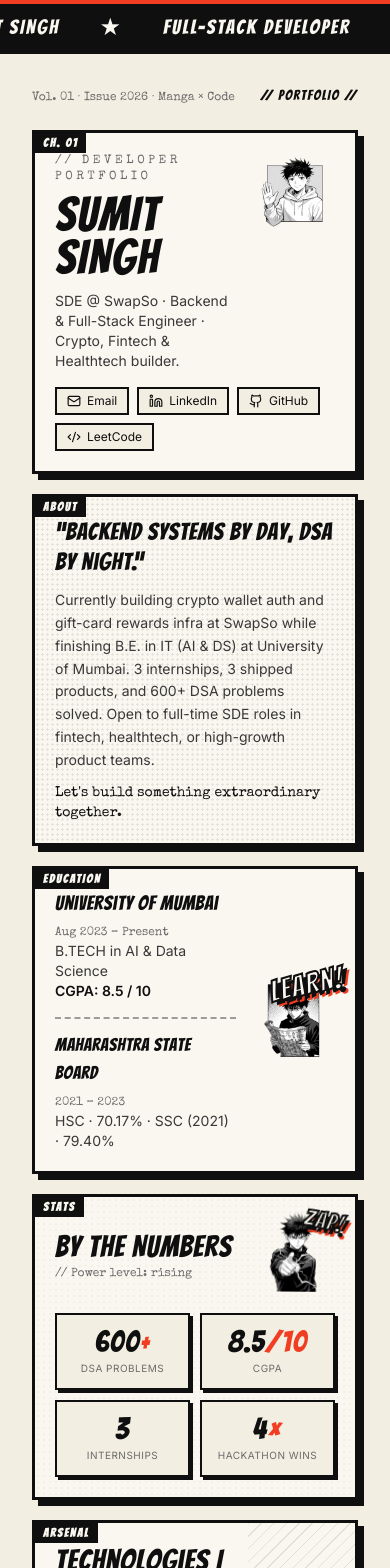
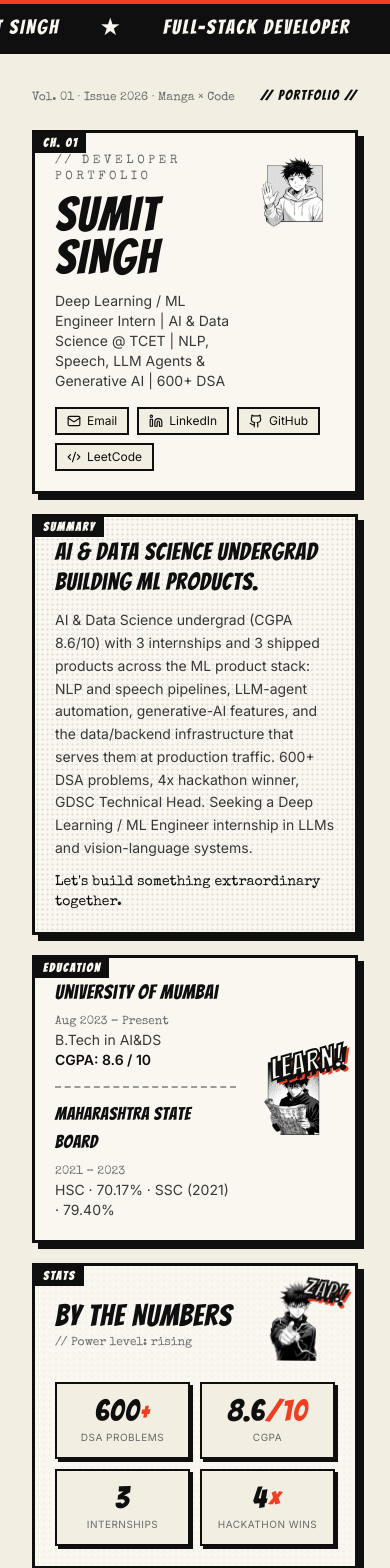
Before and after one commit to sumitsingh24k/portfolio, a React (Vite) app: page / in a window 390 px wide. Shown: the top 1568 px of the page. Built offline with nearby package versions, Linux system fonts and the light colour scheme; the HTML template or start-up script is replaced by a standard one.

Commit message:
Update portfolio profile and project links

```diff
--- a/src/components/portfolio/AboutPanel.tsx
+++ b/src/components/portfolio/AboutPanel.tsx
@@ -2,18 +2,20 @@ import { MangaPanel } from "./MangaPanel";
 
 export const AboutPanel = () => {
   return (
-    <MangaPanel label="About" className="md:col-span-7 relative">
+    <MangaPanel label="Summary" className="md:col-span-7 relative">
       <div className="absolute inset-0 halftone-light opacity-40 pointer-events-none" />
       <div className="relative">
         <p className="display-font text-2xl md:text-3xl text-ink leading-tight">
-          “Backend systems by day, DSA by night.”
+          AI & Data Science undergrad building ML products.
         </p>
         <p className="mt-3 text-sm md:text-base text-ink-soft leading-relaxed">
-          Currently building crypto wallet auth and gift-card rewards infra at
-          SwapSo while finishing B.E. in IT (AI & DS) at University of Mumbai.
-          3 internships, 3 shipped products, and 600+ DSA problems solved. Open
-          to full-time SDE roles in fintech, healthtech, or high-growth product
-          teams.
+          AI & Data Science undergrad (CGPA 8.6/10) with 3 internships and 3
+          shipped products across the ML product stack: NLP and speech
+          pipelines, LLM-agent automation, generative-AI features, and the
+          data/backend infrastructure that serves them at production traffic.
+          600+ DSA problems, 4x hackathon winner, GDSC Technical Head. Seeking
+          a Deep Learning / ML Engineer internship in LLMs and vision-language
+          systems.
         </p>
         <p className="mt-3 handwritten text-sm text-ink">
           Let's build something extraordinary together.
--- a/src/components/portfolio/EducationPanel.tsx
+++ b/src/components/portfolio/EducationPanel.tsx
@@ -12,8 +12,8 @@ export const EducationPanel = () => {
               <h3 className="display-font text-xl md:text-2xl text-ink">University of Mumbai</h3>
               <span className="handwritten text-xs text-ink-muted">Aug 2023 – Present</span>
             </div>
-            <p className="text-sm text-ink-soft">B.TECH in AI & Data Science</p>
-            <p className="text-sm font-semibold text-ink">CGPA: 8.5 / 10</p>
+            <p className="text-sm text-ink-soft">B.Tech in AI&DS</p>
+            <p className="text-sm font-semibold text-ink">CGPA: 8.6 / 10</p>
           </div>
           <div className="border-t-2 border-dashed border-ink/40 pt-3">
             <div className="flex items-baseline justify-between gap-2 flex-wrap">
--- a/src/components/portfolio/HeaderPanel.tsx
+++ b/src/components/portfolio/HeaderPanel.tsx
@@ -16,7 +16,8 @@ export const HeaderPanel = () => {
             SINGH
           </h1>
           <p className="mt-3 text-sm md:text-base text-ink-soft max-w-sm">
-            SDE @ SwapSo · Backend & Full-Stack Engineer · Crypto, Fintech & Healthtech builder.
+            Deep Learning / ML Engineer Intern | AI & Data Science @ TCET |
+            NLP, Speech, LLM Agents & Generative AI | 600+ DSA
           </p>
         </div>
         <img
--- a/src/components/portfolio/ProjectsPanel.tsx
+++ b/src/components/portfolio/ProjectsPanel.tsx
@@ -1,26 +1,32 @@
 import { motion } from "framer-motion";
+import { ExternalLink, Github } from "lucide-react";
 import { MangaPanel } from "./MangaPanel";
 import { SFX } from "./SFX";
 import mangaVictor from "@/assets/manga-victor.png";
 
 const PROJECTS = [
   {
-    title: "JanSetu Health System",
+    title: "Health_Jansetu",
     tagline: "Voice-to-Map Outbreak Detection",
-    stack: "React · Node.js · MongoDB · Python · Google Maps · Twilio",
+    stack: "React - Node.js - MongoDB - Python - Google Maps - Twilio",
     desc: "ASHA workers speak case reports; NLP extracts disease + location and a real-time map updates instantly. ML predicts outbreaks at 85% accuracy, cutting medication stockouts by 60%. Processes 1,000+ daily voice entries at 98% transcription accuracy.",
+    github: "https://github.com/sumitsingh24k/Health_Jansetu",
+    live: "https://health-jansetu.vercel.app/",
   },
   {
-    title: "Gov Assist",
+    title: "AI_Document_Assist",
     tagline: "AI Gov Form Auto-Fill (Chrome Ext.)",
-    stack: "React · Vite · Chrome Extensions API · MyScheme · Twilio",
-    desc: "Matches user documents against MyScheme government API (92% accuracy) and auto-fills applications via a prompt-engineered AI agent — 80% reduction in completion time. Real-time extension-to-webapp sync with WhatsApp/SMS alerts.",
+    stack: "React - Vite - Chrome Extensions API - MyScheme - Twilio",
+    desc: "Matches user documents against MyScheme government API (92% accuracy) and auto-fills applications via a prompt-engineered AI agent - 80% reduction in completion time. Real-time extension-to-webapp sync with WhatsApp/SMS alerts.",
+    github: "https://github.com/sumitsingh24k/AI_Document_Assist",
+    live: "https://ai-document-assist.vercel.app/",
   },
   {
     title: "Adzap",
     tagline: "AI Ad Campaign Platform",
-    stack: "React · Python · Node.js · Generative AI · ETL",
-    desc: "Full-stack ad platform with RBAC, audience segmentation and an AI creative generation engine — 75% faster production. ETL analytics dashboard improved campaign ROI tracking by 50%.",
+    stack: "React - Python - Node.js - Generative AI - ETL",
+    desc: "Full-stack ad platform with RBAC, audience segmentation and an AI creative generation engine - 75% faster production. ETL analytics dashboard improved campaign ROI tracking by 50%.",
+    github: "https://github.com/sumitsingh24k/Adzap_final",
   },
 ];
 
@@ -51,18 +57,44 @@ export const ProjectsPanel = () => {
             viewport={{ once: true }}
             transition={{ delay: i * 0.1 }}
             whileHover={{ y: -4 }}
-            className="group relative border-[3px] border-ink bg-paper-light p-4 shadow-[5px_5px_0_0_hsl(var(--ink))] hover:shadow-[8px_8px_0_0_hsl(var(--ink))] transition-shadow cursor-pointer"
+            className="group relative border-[3px] border-ink bg-paper-light p-4 shadow-[5px_5px_0_0_hsl(var(--ink))] hover:shadow-[8px_8px_0_0_hsl(var(--ink))] transition-shadow"
           >
-            <div className="absolute top-2 right-2 display-font text-xs bg-ink text-paper-light px-2 py-0.5 opacity-0 group-hover:opacity-100 transition-opacity">
-              CLICK ME!
-            </div>
-            <div className="display-font text-xs text-ink-muted">№ 0{i + 1}</div>
-            <h3 className="display-font text-2xl text-ink leading-tight mt-1">{p.title}</h3>
+            {(p.github || p.live) && (
+              <div className="absolute top-2 right-2 display-font text-xs bg-ink text-paper-light px-2 py-0.5 opacity-0 group-hover:opacity-100 transition-opacity">
+                OPEN!
+              </div>
+            )}
+            <div className="display-font text-xs text-ink-muted">No. 0{i + 1}</div>
+            <h3 className="display-font text-2xl text-ink leading-tight mt-1 break-words">{p.title}</h3>
             <p className="text-xs uppercase tracking-wider text-ink-soft font-semibold mt-1">
               {p.tagline}
             </p>
             <p className="text-xs handwritten text-ink-muted mt-2">{p.stack}</p>
             <p className="text-sm text-ink-soft mt-3 leading-snug">{p.desc}</p>
+            {(p.github || p.live) && (
+              <div className="mt-4 flex flex-wrap gap-2 text-xs md:text-sm">
+                {p.github && (
+                  <a
+                    href={p.github}
+                    target="_blank"
+                    rel="noreferrer"
+                    className="inline-flex items-center gap-1.5 border-[2px] border-ink px-2.5 py-1 bg-paper hover:bg-ink hover:text-paper-light transition-colors"
+                  >
+                    <Github className="w-3.5 h-3.5" /> GitHub
+                  </a>
+                )}
+                {p.live && (
+                  <a
+                    href={p.live}
+                    target="_blank"
+                    rel="noreferrer"
+                    className="inline-flex items-center gap-1.5 border-[2px] border-ink px-2.5 py-1 bg-paper hover:bg-ink hover:text-paper-light transition-colors"
+                  >
+                    <ExternalLink className="w-3.5 h-3.5" /> Live
+                  </a>
+                )}
+              </div>
+            )}
           </motion.article>
         ))}
       </div>
--- a/src/components/portfolio/StatsPanel.tsx
+++ b/src/components/portfolio/StatsPanel.tsx
@@ -6,7 +6,7 @@ import mangaPoint from "@/assets/manga-point.png";
 
 const STATS = [
   { value: 600, suffix: "+", label: "DSA Problems" },
-  { value: 8.5, suffix: "/10", label: "CGPA", decimal: true },
+  { value: 8.6, suffix: "/10", label: "CGPA", decimal: true },
   { value: 3, suffix: "", label: "Internships" },
   { value: 4, suffix: "×", label: "Hackathon Wins" },
 ];
```
